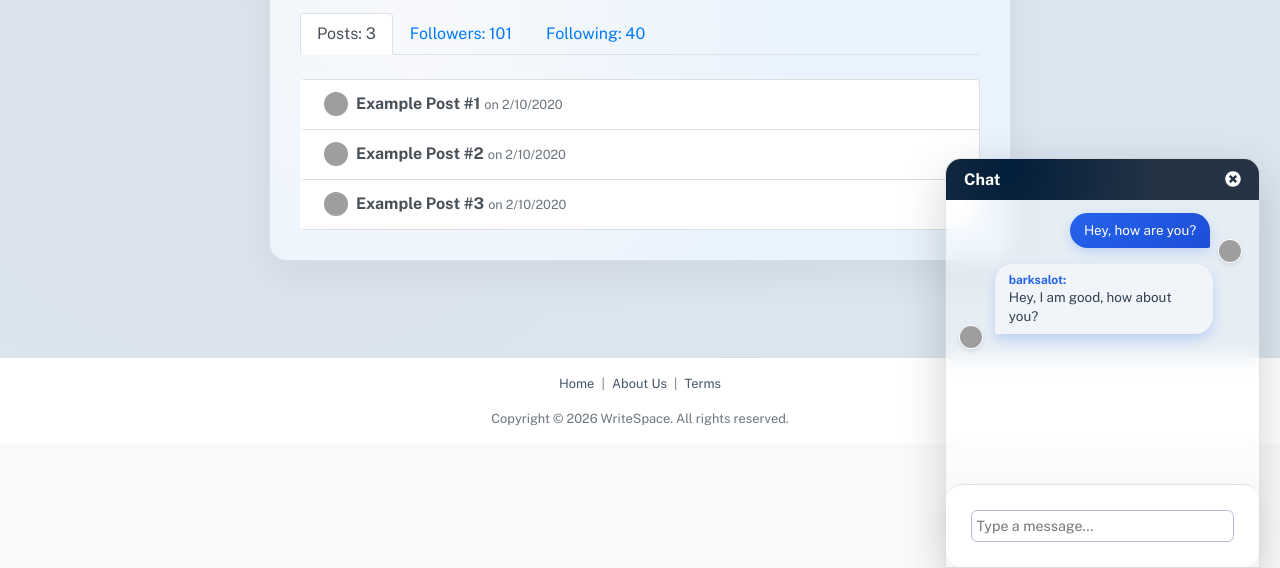
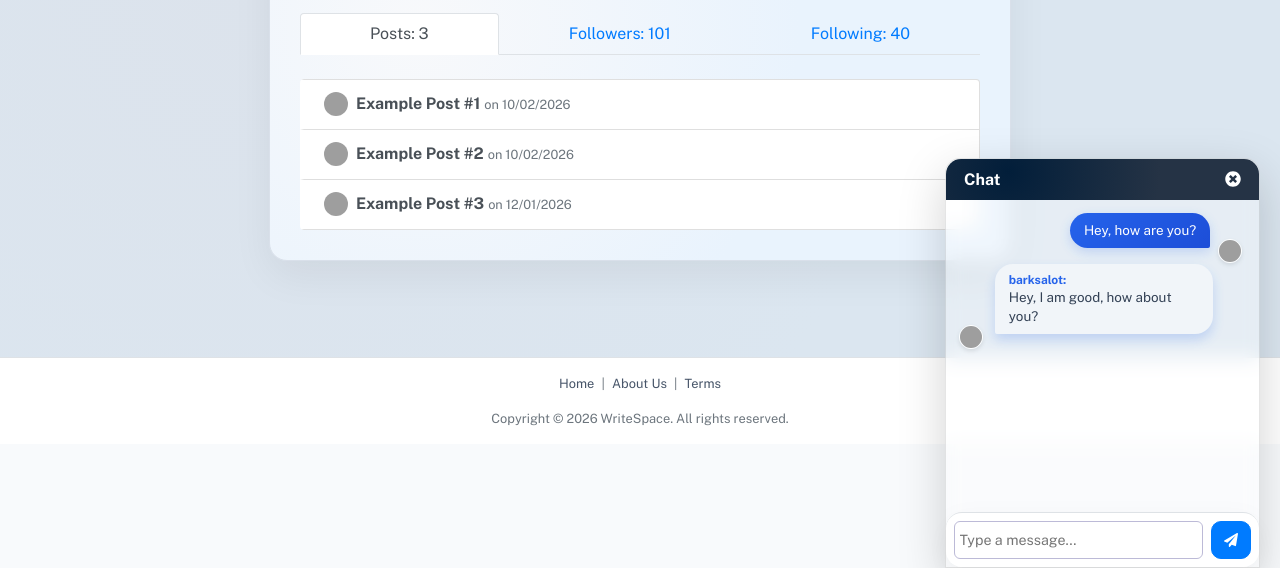
Before and after one commit to anilbegin/react-basic-resource, a plain HTML site: page html-templates/chat-is-visible.html in a window 1280 px wide. Shown: the part 232-800 px from the top of the page. Drawn offline with nearby package versions, Linux system fonts and the light colour scheme; grey boxes are pictures that could not be loaded.

Commit message:
modified chat section,snd button

```diff
--- a/html-templates/chat-is-visible.html
+++ b/html-templates/chat-is-visible.html
@@ -40,13 +40,13 @@
 
     <main class="py-5 behind">
     <div class="container container--narrow py-md-5">
-      <div class="modern-card">
+      <div class="modern-card no-hover">
       <h2>
         <img class="avatar-small" src="https://gravatar.com/avatar/bbf83f8935b4d8c70600975d96ac33b9?s=128" /> anil
         <button class="btn btn-primary btn-sm ml-2">Follow <i class="fas fa-user-plus"></i></button>
       </h2>
 
-      <div class="profile-nav nav nav-tabs pt-2 mb-4">
+      <div class="profile-nav nav nav-tabs pt-2 mb-4 nav-fill">
         <a href="#" class="active nav-item nav-link">
           Posts: 3
         </a>
@@ -61,57 +61,20 @@
       <div class="list-group">
         <a href="#" class="list-group-item list-group-item-action">
           <img class="avatar-tiny" src="https://gravatar.com/avatar/bbf83f8935b4d8c70600975d96ac33b9?s=128" /> <strong>Example Post #1</strong>
-          <span class="text-muted small">on 2/10/2020 </span>
+          <span class="text-muted small">on 10/02/2026 </span>
         </a>
         <a href="#" class="list-group-item list-group-item-action">
           <img class="avatar-tiny" src="https://gravatar.com/avatar/bbf83f8935b4d8c70600975d96ac33b9?s=128" /> <strong>Example Post #2</strong>
-          <span class="text-muted small">on 2/10/2020 </span>
+          <span class="text-muted small">on 10/02/2026 </span>
         </a>
         <a href="#" class="list-group-item list-group-item-action">
           <img class="avatar-tiny" src="https://gravatar.com/avatar/bbf83f8935b4d8c70600975d96ac33b9?s=128" /> <strong>Example Post #3</strong>
-          <span class="text-muted small">on 2/10/2020 </span>
+          <span class="text-muted small">on 12/01/2026 </span>
         </a>
       </div>
     </div>
     </div>
     </main>
-    <!-- Chat section -->
-    <!--
-    <div id="chat-wrapper" class="chat-wrapper chat-wrapper--is-visible shadow border-top border-left border-right">
-      <div class="chat-title-bar bg-primary">
-        Chat
-        <span class="chat-title-bar-close">
-          <i class="fas fa-times-circle"></i>
-        </span>
-      </div>
-      <div id="chat" class="chat-log">
-        <div class="chat-self">
-          <div class="chat-message">
-            <div class="chat-message-inner">Hey, how are you?</div>
-          </div>
-          <img class="chat-avatar avatar-tiny" src="https://gravatar.com/avatar/bbf83f8935b4d8c70600975d96ac33b9?s=128" />
-        </div>
-
-        <div class="chat-other">
-          <a href="#">
-            <img class="avatar-tiny" src="https://gravatar.com/avatar/b9216295c1e3931655bae6574ac0e4c2?s=128" />
-          </a>
-          <div class="chat-message">
-            <div class="chat-message-inner">
-              <a href="#">
-                <strong>barksalot:</strong>
-              </a>
-              Hey, I am good, how about you?
-            </div>
-          </div>
-        </div>
-      </div>
-      <form id="chatForm" class="chat-form border-top">
-        <input type="text" class="chat-field" id="chatField" placeholder="Type a message…" autocomplete="off" />
-      </form>
-    </div>
-  -->
-    <!-- End of Chat Section -->
          <!-- improvised chat section -->
     <div id="chat-wrapper" class="chat-wrapper chat-wrapper--is-visible shadow-lg">
       <div class="chat-title-bar">Chat <span class="chat-title-bar-close"><i class="fas fa-times-circle"></i></span></div>
@@ -136,9 +99,20 @@
                   </div>
                 </div>
               </div>
+
         </div>
+          <!--
           <form id="chatForm" class="chat-form border-top">
             <input type="text" class="chat-field" id="chatField" placeholder="Type a message…" autocomplete="off">
+          </form>
+        -->
+        <form id="chatForm" class="chat-form border-top p-2">
+          <div class="d-flex">
+            <input type="text" class="chat-field flex-grow-1" placeholder="Type a message…" autocomplete="off">
+            <button class="btn btn-primary ml-2">
+              <i class="fas fa-paper-plane fa-sm"></i>
+            </button>
+          </div>
         </form>
       </div>
      <!-- ENDimprovised chat section -->
```
Lines whose indentation alone changed are shown as unchanged.
